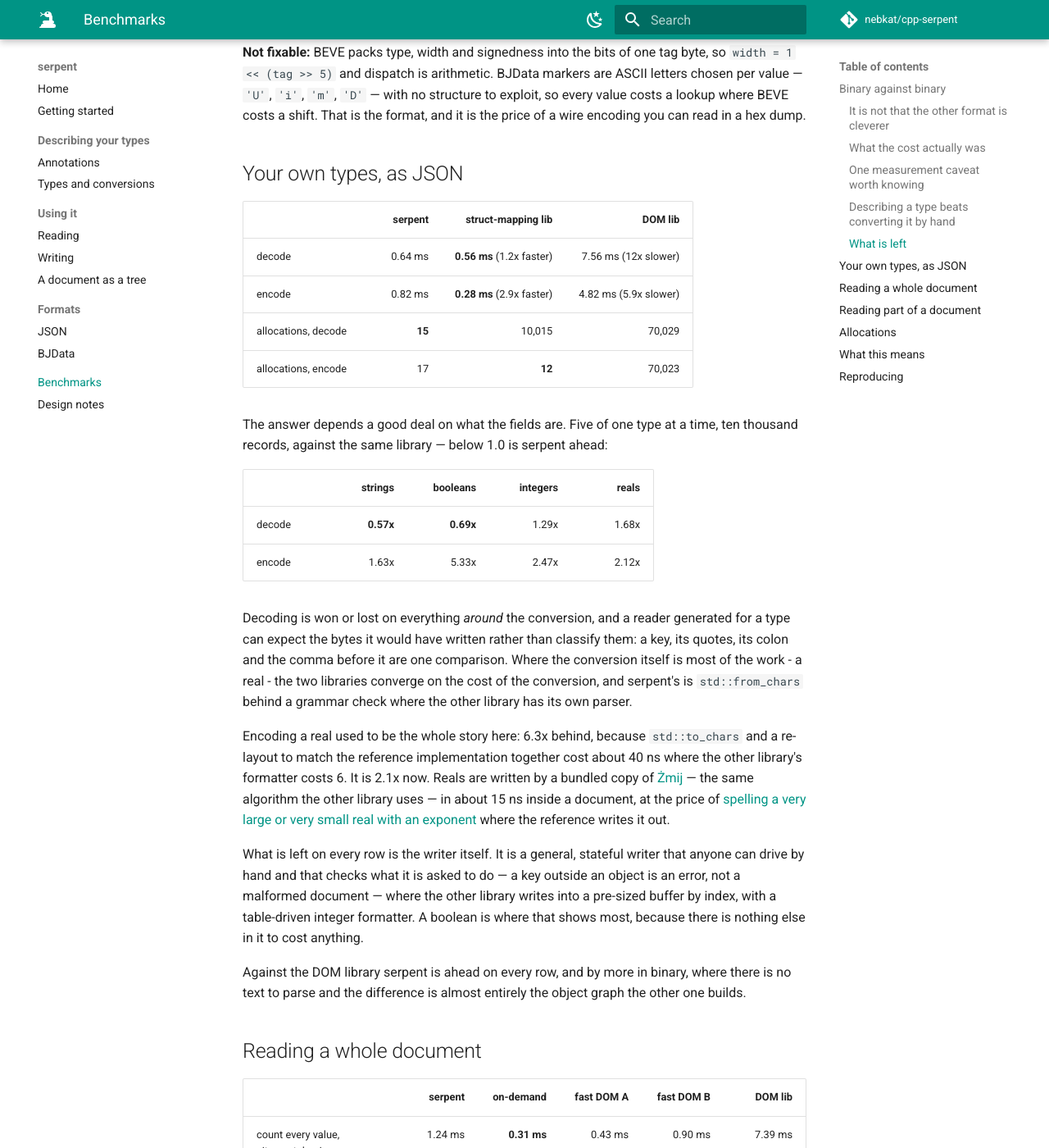
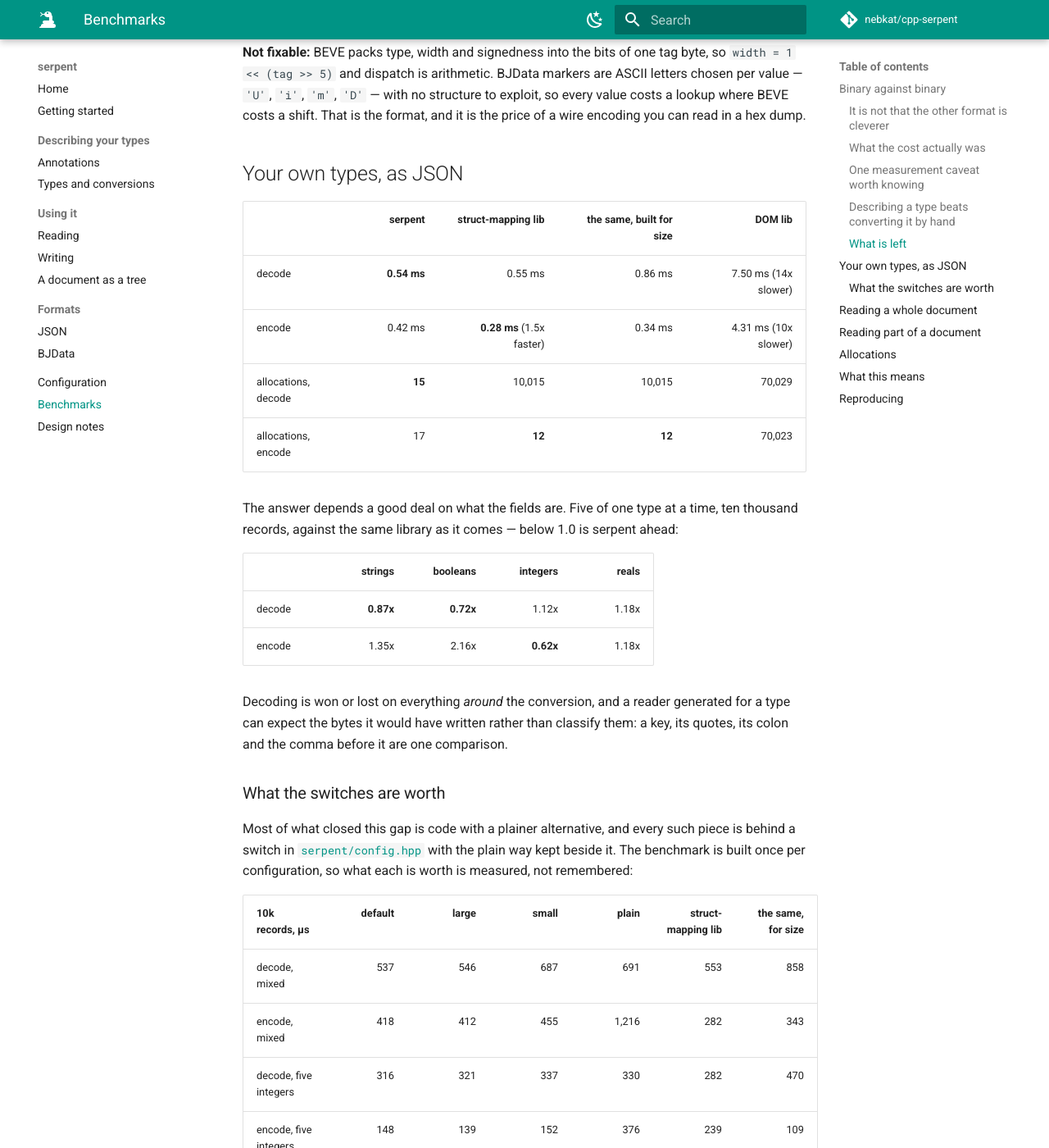
Before and after one commit to nebkat/cpp-serpent, an MkDocs documentation site: the page built from docs/benchmarks.md, in a window 1280 px wide and 1400 px high, scrolled down 3212 px. Shown: the whole window at 82% size. Built offline with MkDocs 1.6.1 and Material for MkDocs 9.7.7, drawn with Linux system fonts in a browser that asks for light colours; comment, search, counter and statistics services are not loaded; some of the changed text lies outside the part shown.

Commit message:
docs: Say what each switch does and costs, and what it is worth
A Configuration page lists every switch in config.hpp with what it turns on,
what it falls back to and what it costs in code or tables, how it is tested
that every way produces the same bytes, and whose work the bundled code is.

The benchmark page's JSON section is measured again with nanobench, per
configuration: decoding the mixed record is level with the struct-mapping
library (0.54 vs 0.55 ms) and encoding it is 1.5x behind, from 2.9x.

fast_float's cost is what it measures, 28 KB on arm64, not the 10 KB guessed.

```diff
--- a/docs/benchmarks.md
+++ b/docs/benchmarks.md
@@ -125,39 +125,73 @@
 
 ## Your own types, as JSON
 
-| | serpent | struct-mapping lib | DOM lib |
-|---|---:|---:|---:|
-| decode | 0.64 ms | **0.56 ms** (1.2x faster) | 7.56 ms (12x slower) |
-| encode | 0.82 ms | **0.28 ms** (2.9x faster) | 4.82 ms (5.9x slower) |
-| allocations, decode | **15** | 10,015 | 70,029 |
-| allocations, encode | 17 | **12** | 70,023 |
+| | serpent | struct-mapping lib | the same, built for size | DOM lib |
+|---|---:|---:|---:|---:|
+| decode | **0.54 ms** | 0.55 ms | 0.86 ms | 7.50 ms (14x slower) |
+| encode | 0.42 ms | **0.28 ms** (1.5x faster) | 0.34 ms | 4.31 ms (10x slower) |
+| allocations, decode | **15** | 10,015 | 10,015 | 70,029 |
+| allocations, encode | 17 | **12** | **12** | 70,023 |
 
 The answer depends a good deal on what the fields are. Five of one type at a time, ten thousand
-records, against the same library — below 1.0 is serpent ahead:
+records, against the same library as it comes — below 1.0 is serpent ahead:
 
 | | strings | booleans | integers | reals |
 |---|---:|---:|---:|---:|
-| decode | **0.57x** | **0.69x** | 1.29x | 1.68x |
-| encode | 1.63x | 5.33x | 2.47x | 2.12x |
+| decode | **0.87x** | **0.72x** | 1.12x | 1.18x |
+| encode | 1.35x | 2.16x | **0.62x** | 1.18x |
 
 Decoding is won or lost on everything *around* the conversion, and a reader generated for a type
 can expect the bytes it would have written rather than classify them: a key, its quotes, its
-colon and the comma before it are one comparison. Where the conversion itself is most of the
-work - a real - the two libraries converge on the cost of the conversion, and serpent's is
-`std::from_chars` behind a grammar check where the other library has its own parser.
+colon and the comma before it are one comparison.
 
-Encoding a real used to be the whole story here: 6.3x behind, because `std::to_chars` and a
-re-layout to match the reference implementation together cost about 40 ns where the other
-library's formatter costs 6. It is 2.1x now. Reals are written by a bundled copy of
-[Żmij](https://github.com/vitaut/zmij) — the same algorithm the other library uses — in about
-15 ns inside a document, at the price of [spelling a very large or very small real with an
-exponent](json.md#formatting) where the reference writes it out.
+### What the switches are worth
 
-What is left on every row is the writer itself. It is a general, stateful writer that anyone
-can drive by hand and that checks what it is asked to do — a key outside an object is an error,
-not a malformed document — where the other library writes into a pre-sized buffer by index, with
-a table-driven integer formatter. A boolean is where that shows most, because there is nothing
-else in it to cost anything.
+Most of what closed this gap is code with a plainer alternative, and every such piece is behind a
+switch in [`serpent/config.hpp`](configuration.md) with the plain way kept beside it. The
+benchmark is built once per configuration, so what each is worth is measured, not remembered:
+
+| 10k records, µs | default | large | small | plain | struct-mapping lib | the same, for size |
+|---|---:|---:|---:|---:|---:|---:|
+| decode, mixed | 537 | 546 | 687 | 691 | 553 | 858 |
+| encode, mixed | 418 | 412 | 455 | 1,216 | 282 | 343 |
+| decode, five integers | 316 | 321 | 337 | 330 | 282 | 470 |
+| encode, five integers | 148 | 139 | 152 | 376 | 239 | 109 |
+| decode, five reals | 633 | 631 | 985 | 978 | 538 | 1,098 |
+| encode, five reals | 419 | 416 | 527 | 2,346 | 354 | 488 |
+| decode, five strings | 1,007 | 1,019 | 1,005 | 1,157 | 1,156 | 1,216 |
+| encode, five strings | 503 | 501 | 509 | 640 | 372 | 409 |
+| decode, five booleans | 137 | 137 | 135 | 137 | 190 | 318 |
+| encode, five booleans | 98 | 98 | 97 | 220 | 45 | 45 |
+
+`default` is the library as it comes. `large` swaps the 400-byte integer table for the 40 KB one.
+`small` is for an image that counts its flash: Żmij without its table of powers of ten and
+`std::from_chars` rather than fast_float. `plain` has every switch off, and is the standard
+library throughout.
+
+What each switch does, in the order of what it bought:
+
+- **Reals are written by [Żmij](https://github.com/vitaut/zmij)** rather than `std::to_chars`
+  and a re-layout: about 47 ns a member became about 8, at the price of [spelling a very large or
+  very small real with an exponent](json.md#formatting).
+- **Runs of number and boolean members are written into room claimed once.** Each has a longest
+  possible text, so a run of them asks for room once rather than once per key and once per
+  value. Where that much room cannot be had in one piece - a fixed buffer near its end - they are
+  written one at a time as before, so a document that fits still fits.
+- **Integers are written two digits at a time** from a 400-byte table, or four from a 40 KB one,
+  which is Glaze's formatter under its licence. The large table is worth another 6% here.
+- **Reals are read by [fast_float](https://github.com/fastfloat/fast_float) in its JSON mode**,
+  in one walk, where `std::from_chars` accepts more than JSON does and so needs the grammar
+  checked first.
+- **A string's plain text is found eight bytes at a time**, reading and writing.
+
+What is left on the encode rows is the writer itself. It is a general, stateful writer that
+anyone can drive by hand and that checks what it is asked to do — a key outside an object is an
+error, not a malformed document — where the other library writes into a pre-sized buffer by
+index. A boolean is where that shows most, because there is nothing else in it to cost anything.
+
+One row is not what it seems: the other library's own integer encode is *faster built for size*
+(109 µs) than as it comes (239 µs), on every distribution of values tried. That is its object
+writer, not its integer formatter, and it is why the integer column flatters serpent.
 
 Against the DOM library serpent is ahead on every row, and by more in binary, where there is no
 text to parse and the difference is almost entirely the object graph the other one builds.
@@ -228,7 +262,7 @@
 | If you | then |
 |---|---|
 | pull a few fields out of a large payload | serpent, by orders of magnitude |
-| convert your own types, and want the most speed | decoding is level, ahead on strings and booleans; encoding, a struct-mapping library is 2-3x quicker |
+| convert your own types, and want the most speed | decoding is level, ahead on strings and booleans; encoding, a struct-mapping library is about 1.5x quicker |
 | traverse whole documents repeatedly | an indexed parser is 3-4x quicker |
 | want a mutable document object | serpent has none at all |
 | need BJData and JSON from one definition | serpent |
@@ -268,7 +302,7 @@
 root field count only touches the top level, so it had to be replaced with a real recursive
 traversal before the row meant anything.
 
-Measured on an Apple M4 Pro, macOS 26.5, `-O3 -DNDEBUG`, best of seven rounds, every table
+Measured on an Apple M4 Pro, macOS 26.5, `-O3 -DNDEBUG`, medians as nanobench takes them, every table
 GCC 16 with `-freflection` — the path serpent means you to use, and one compiler throughout, since
 comparing two libraries built by different ones says more about the compilers than the libraries.
 
--- /dev/null
+++ b/docs/configuration.md
@@ -0,0 +1,43 @@
+# Configuration
+
+serpent is fast partly because of code that has a plainer way of doing the same thing: a table
+where the standard library has a loop, a bundled algorithm where it has a slower one. Every such
+piece is behind a switch, and the plain way is kept in the library beside it, producing the same
+bytes. So any of them can be turned off to see what it was worth, to save the space its tables
+take, or for good.
+
+The switches are macros, described where they are defined in `serpent/config.hpp`, and CMake
+options of the same names. Set them on the compiler's command line if you are not using CMake.
+
+| Switch | Default | On, it | Off, it | Costs |
+|---|---|---|---|---|
+| `SERPENT_USE_ZMIJ` | on in CMake, off in the headers | writes reals with the bundled Żmij | uses `std::to_chars` | one source file to build; 67 KB of code on arm64 |
+| `SERPENT_ZMIJ_OPTIMIZE_SIZE` | `AUTO` | builds Żmij without its table of powers of ten | keeps the table | 36 KB rather than 67 KB, and a real takes about a quarter longer to write. `AUTO` lets Żmij choose, which it does by whether the compiler is optimising for size |
+| `SERPENT_BOUNDED_OBJECT_WRITE` | on | writes runs of number and boolean members into room claimed once | asks for room per key and per value | nothing but the code |
+| `SERPENT_INTEGER_TABLE` | `1` | `1`: integers two digits at a time from a 400-byte table. `2`: four at a time from a 40 KB one | `0`: `std::to_chars` | the table |
+| `SERPENT_USE_FAST_FLOAT` | on | reads reals in one walk with the bundled fast_float | checks the grammar, then `std::from_chars` | 28 KB of code and tables on arm64 - largely a second copy, where the standard library's own `from_chars` is built on fast_float, as libstdc++'s is - and a large header to compile |
+| `SERPENT_WIDE_STRING_SCAN` | on | finds what a string must escape eight bytes at a time | looks at every byte | nothing but the code |
+
+The CMake target `serpent::plain` is the library with every one of them off, whatever the build
+chose: headers only, and the standard library throughout.
+
+What each is worth is in [Benchmarks](benchmarks.md#what-the-switches-are-worth), and
+`tools/bench.sh --ablations` measures the default with each turned off on its own.
+
+## Every way produces the same bytes
+
+A switch changes how fast a document is produced or read, never what it is. That is tested rather
+than hoped: an integer's text is compared with `std::to_chars` for every 8- and 16-bit value and
+millions of wider ones, under each setting of the table; a real's text must read back exactly,
+with the shortest digits that do, from whichever code wrote it; the two ways of reading a real
+are compared on millions of texts, most of them malformed, in the value, where they stop, and the
+error they give; and the two ways of scanning a string from every starting point in text built
+to sit on the edges of the arithmetic.
+
+## Other people's code
+
+Żmij, Glaze's integer formatting and fast_float are other people's work, kept under
+`include/serpent/external/` with their licences and copied from pinned upstream versions by the
+`tools/vendor-*.sh` scripts, which rename a namespace and a macro prefix so that a copy here
+cannot collide with another in the same program, and change nothing else. The README in that
+directory says who wrote what and under which licence.
--- a/mkdocs.yml
+++ b/mkdocs.yml
@@ -61,5 +61,6 @@
   - Formats:
       - JSON: json.md
       - BJData: bjdata.md
+  - Configuration: configuration.md
   - Benchmarks: benchmarks.md
   - Design notes: design.md
```
Also changed, not shown: other parts of docs/benchmarks.md (+1 -1 lines), docs/getting-started.md (+2 -1 lines), 1 other file.
